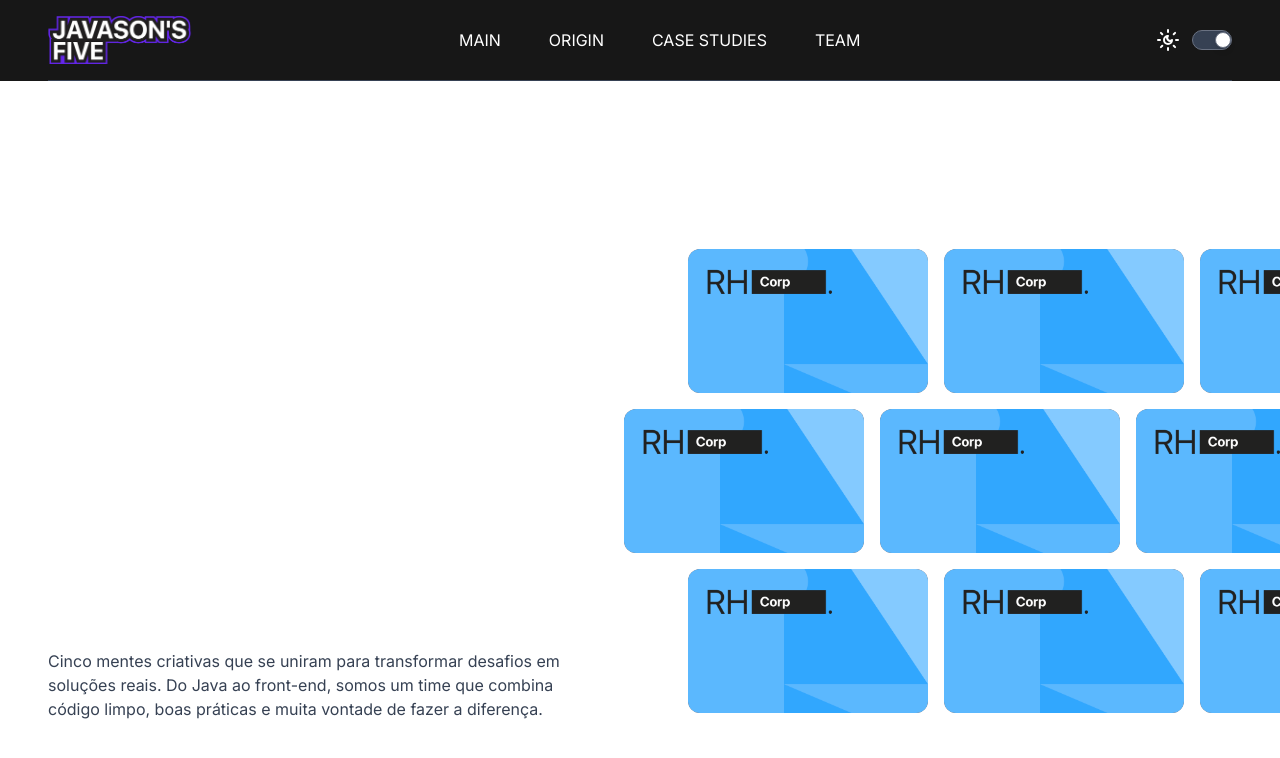
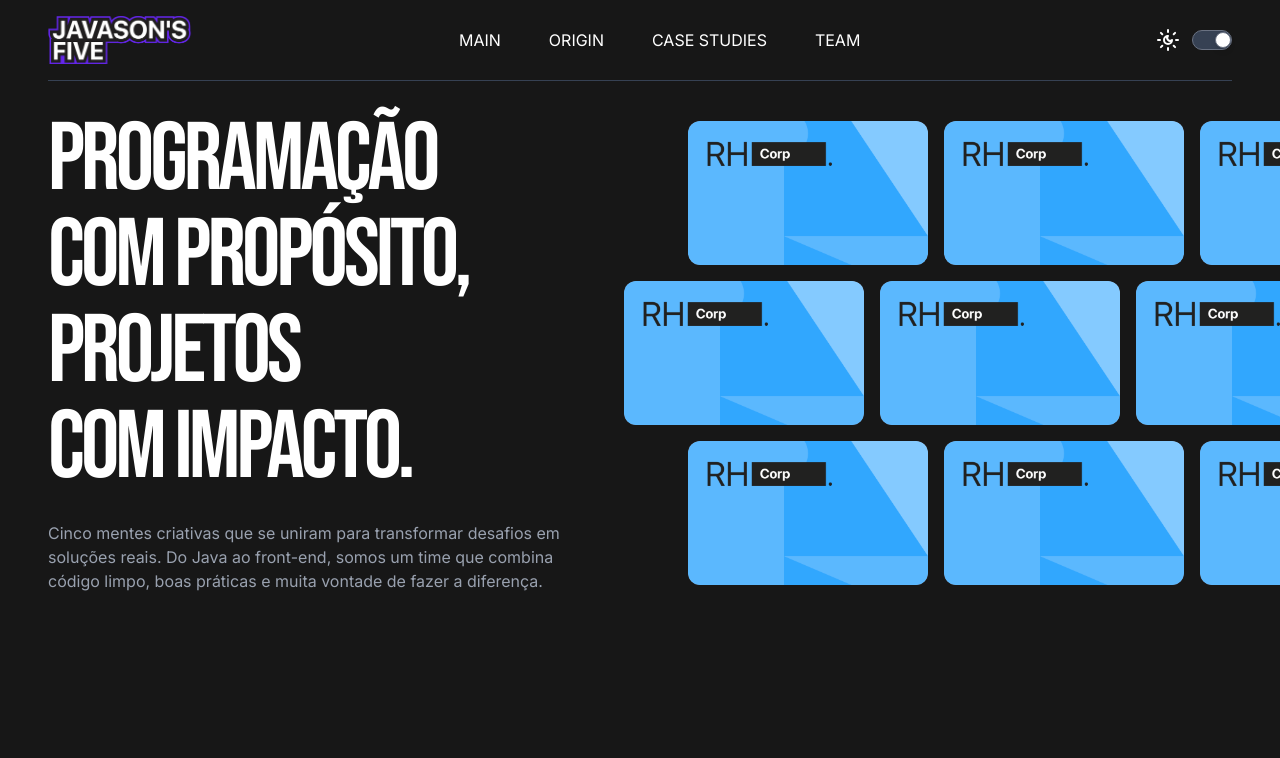
Before and after one commit to grupo5generation81/portfolio_team, a React (Vite) app: page / in a window 1280 px wide. Shown: the top 758 px of the page. Built offline with nearby package versions, Linux system fonts and the light colour scheme.

Commit message:
:art: Atualiza o estilo da seção Main adicionando theme darkmode

```diff
--- a/src/sections/Main.tsx
+++ b/src/sections/Main.tsx
@@ -6,12 +6,12 @@ export default function Main() {
     <div className="
       w-full
       max-w-[1440px]
-      min-h-screen
+      min-h-11/12
+      pt-8
       flex
       items-center
       gap-16
       pl-12
-      bg-white
       overflow-hidden
       max-xs-l:items-start
       max-xs-l:p-6
@@ -37,6 +37,7 @@ export default function Main() {
           mt-6
           text-md
           text-gray-700
+          dark:text-gray-400
           font-body
           max-w-lg
           w-[542px]
```
